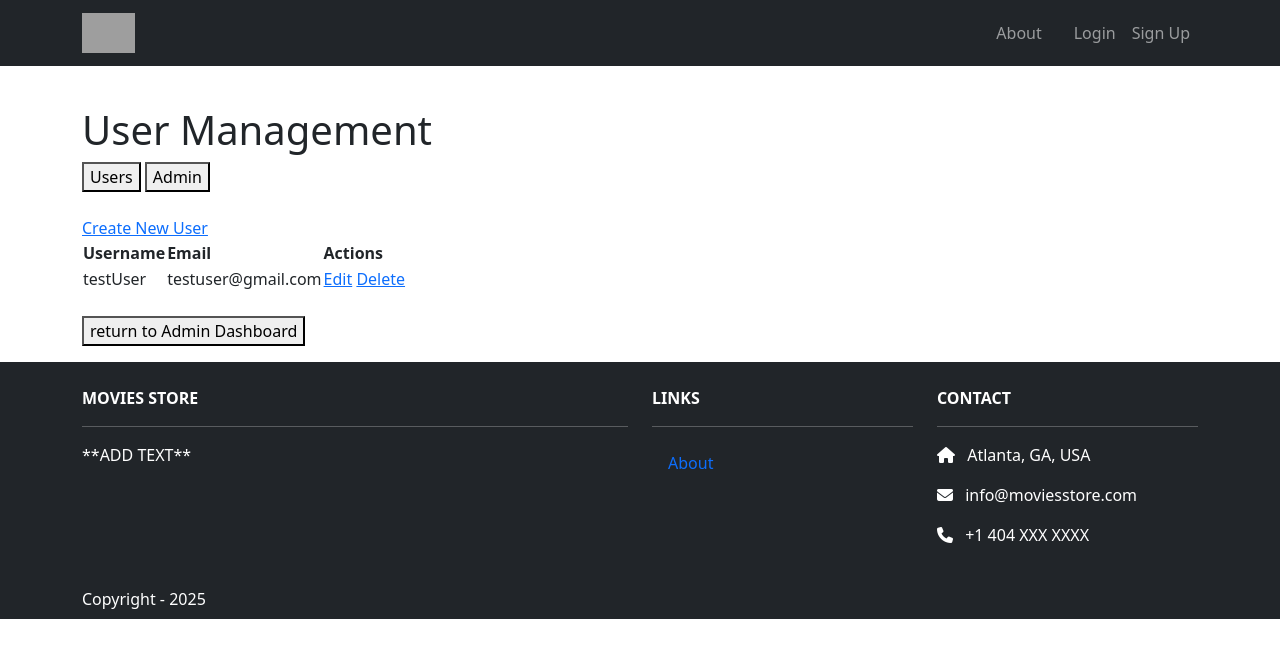
After one commit to DavidDiaz0317/CS2340-Movie-Store, a Django app: page /adminpage/users/ in a window 1280 px wide. The commit adds this page. Shown: the top 658 px of the page. Run offline with Django 5.2, Linux system fonts and the light colour scheme; data comes from the database, SQL or seed files in the repository; both versions use the stored data as it was after the commit; some libraries are stand-ins or nearby versions; grey boxes are pictures that could not be loaded.

Commit message:
modified admin_dashboard, admin_user and debugged unique email

```diff
--- a/CS2340-MovieStore/MovieStore/MovieStore/settings.py
+++ b/CS2340-MovieStore/MovieStore/MovieStore/settings.py
@@ -43,6 +43,7 @@ INSTALLED_APPS = [
     'home',
     'list',
     'accounts',
+    'adminPage',
 ]
 
 MIDDLEWARE = [
--- a/CS2340-MovieStore/MovieStore/MovieStore/templates/base.html
+++ b/CS2340-MovieStore/MovieStore/MovieStore/templates/base.html
@@ -15,7 +15,7 @@
 </head>
 <body>
     <!-- Header -->
-    <nav class="p-3 navbar navbar-dark bg-dark navbar-expand-lg">
+    <nav class="p-2 navbar navbar-dark bg-dark navbar-expand-lg">
         <div class="container">
             <a class="navbar-brand" href="{% url 'home.index' %}">
                 <img src="{% static '' %}" alt="logo" height="40">
@@ -31,7 +31,9 @@
             <div class="collapse navbar-collapse"
                  id="navbarNavAltMarkup">
                 <div class="navbar-nav ms-auto navbar-ml">
+                    {% if not user.is_authenticated %}
                     <a class="nav-link" href="{% url 'home.about' %}">About</a>
+                    {% endif %}
                     <div class="vr bg-white mx-2 d-none d-lg-block"></div>
                     {% if user.is_authenticated %}
                         <a class="nav-link" href="{% url 'accounts.logout' %}">Logout ({{ user.username }}</a>
@@ -53,9 +55,9 @@
     </div>
 
     <!-- Footer -->
-    <section class="p-3 ms-footer d-none d-md-block">
+    <section class="p-2 ms-footer-bottom bg-dark">
         <div class="container">
-            <div class="row mt-3 test-white">
+            <div class="row mt-3 text-white">
                 <div class="col-md-6 col-lg-6 col-xl-6 mx-auto mb-4">
                     <b>MOVIES STORE</b>
                     <hr />
@@ -77,21 +79,11 @@
                     <p><i class="fas fa-envelope me-2"></i> info@moviesstore.com</p>
                     <p><i class="fas fa-phone me-2"></i> +1 404 XXX XXXX</p>
                 </div>
-            </div>
-        </div>
-    </section>
-    <section>
-        <section class="p-3 ms-footer-bottom bg-dark">
-            <div class="container d-flex justify-content-between">
-                <div class="me-5 text-white">
-                    <span> DESIGNED BY Avril
-                    </span>
-                </div>
                 <div class="text-white">
                     <span> Copyright - 2025</span>
                 </div>
             </div>
-        </section>
+        </div>
     </section>
     <!-- Footer -->
 </body>
--- a/CS2340-MovieStore/MovieStore/MovieStore/urls.py
+++ b/CS2340-MovieStore/MovieStore/MovieStore/urls.py
@@ -27,7 +27,7 @@ urlpatterns = [
     path('', include('home.urls')),
     path('accounts/', include('accounts.urls')),
 
-    path('adminPage/', include('adminPage.urls')),
+    path('adminpage/', include('adminPage.urls')),
 
 ]
 urlpatterns += static(settings.MEDIA_URL,
--- a/CS2340-MovieStore/MovieStore/accounts/urls.py
+++ b/CS2340-MovieStore/MovieStore/accounts/urls.py
@@ -3,7 +3,7 @@ from . import views
 from django.contrib.auth import views as auth_views
 
 urlpatterns = [
-    path('signup', views.signup, name='accounts.signup'),
+    path('signup/', views.signup, name='accounts.signup'),
     path('login/', views.login, name='accounts.login'),
     path('logout/', views.logout, name='accounts.logout'),
     path('password-reset/',
--- a/CS2340-MovieStore/MovieStore/accounts/views.py
+++ b/CS2340-MovieStore/MovieStore/accounts/views.py
@@ -42,6 +42,9 @@ def login(request):
         if user is None:
             template_data['error'] = "The username or password you entered is incorrect."
             return render(request, 'accounts/login.html', {'template_data': template_data})
+        elif user.is_staff or user.is_superuser:
+            auth_login(request, user)
+            return redirect('admin_home')
         else:
             auth_login(request, user)
             return redirect('movies.index')
--- /dev/null
+++ b/CS2340-MovieStore/MovieStore/adminPage/templates/adminPage/adminUser.html
@@ -0,0 +1,34 @@
+{% extends  'base.html' %}
+{% block content %}
+<div class="p-3 mt-4">
+    <div class="container">
+        <h1>User Management</h1>
+        <button onclick="window.location.href='{% url 'admin_users' %}?type=user'">Users</button>
+        <button onclick="window.location.href='{% url 'admin_users' %}?type=admin'">Admin</button>
+
+        <br><br>
+
+        <a href="{% url 'create_user' %}">Create New User</a>
+
+        <table>
+            <tr>
+                <th>Username</th>
+                <th>Email</th>
+                <th>Actions</th>
+            </tr>
+            {% for user in users %}
+                <tr>
+                    <td>{{ user.username }}</td>
+                    <td>{{ user.email }}</td>
+                    <td>
+                        <a href="{% url 'edit_user' user.id %}">Edit</a>
+                        <a href="{% url 'delete_user' user.id %}">Delete</a>
+                    </td>
+                </tr>
+            {% endfor %}
+        </table>
+        <br>
+        <button onclick="window.location.href='{% url 'admin_home' %}'">return to Admin Dashboard</button>
+    </div>
+</div>
+{% endblock content %}
--- a/CS2340-MovieStore/MovieStore/adminPage/urls.py
+++ b/CS2340-MovieStore/MovieStore/adminPage/urls.py
@@ -3,9 +3,13 @@ from django.urls import path
 from . import views
 
 urlpatterns = [
-    path("", views.index, name="index"),
+    path("dashboard/", views.admin_home, name="admin_home"),
+    path("movies/", views.admin_movies, name="admin_movies"),
+    path("reviews/", views.admin_reviews, name="admin_reviews"),
 
-    path("movies/", views.movies, name="movies"),
-    path("users/", views.users, name="users"),
-    path("reviews/", views.reviews, name="reviews"),
+    #user management
+    path("users/", views.admin_users, name="admin_users"),
+    path('create/', views.create_user, name="create_user"),
+    path('edit/<int:user_id>/', views.edit_user, name="edit_user"),
+    path('delete/<int:user_id>/', views.delete_user, name="delete_user"),
 ]
--- a/CS2340-MovieStore/MovieStore/adminPage/views.py
+++ b/CS2340-MovieStore/MovieStore/adminPage/views.py
@@ -1,15 +1,60 @@
-from django.shortcuts import render
-
-# Create your views here.
-
-from django.http import HttpResponse
+from django.shortcuts import render, redirect, get_object_or_404
+from django.contrib.auth.models import User
+from django.urls import reverse
+from django.contrib.auth.forms import UserChangeForm
+from .forms import CustomUserCreationForm
+from django.contrib.auth.decorators import login_required, user_passes_test
 
 
-def index(request):
-    return HttpResponse("Hello, world. You're at the adminpage index.")
-def movies(request):
-    return HttpResponse("Hello, world. You're at the movies page.")
-def users(request):
-    return HttpResponse("Hello, world. You're at the user page.")
-def reviews(request):
-    return HttpResponse("Hello, world. You're at the reviews.")
+def is_staff(user):
+    return user.is_staff
+
+@login_required
+@user_passes_test(is_staff)
+def admin_home(request):
+    return render(request, 'adminPage/adminHome.html', {'users':  User.objects.all()})
+
+def admin_users(request):
+    user_type = request.GET.get('type', 'user')
+
+    if user_type == 'admin':
+        users = User.objects.filter(is_staff=True)
+    else:
+        users = User.objects.filter(is_staff=False)
+    return render(request, 'adminPage/adminUser.html', {'users': users})
+
+def create_user(request):
+    if request.method == 'POST':
+        form = CustomUserCreationForm(request.POST)
+        if form.is_valid():
+            form.save()
+            return redirect('admin_users')
+    else:
+        form = CustomUserCreationForm()
+
+    return render(request, 'adminPage/create_user.html', {'form': form})
+
+def edit_user(request, user_id):
+    user = get_object_or_404(User, id=user_id)
+    user_type = request.GET.get('type', 'user')
+
+    if request.method == 'POST':
+        form = UserChangeForm(request.POST, instance=user)
+        if form.is_valid():
+            form.save()
+            return redirect(f'{reverse("admin_users")}?type={user.user_type}')
+    else:
+        form = UserChangeForm(instance=user)
+    return render(request, 'adminPage/edit_user.html', {'form': form, 'user': user,
+                                                        'user_type': user_type})
+
+def delete_user(request, user_id):
+    user = get_object_or_404(User, id=user_id)
+    user.delete()
+    return redirect('admin_users')
+
+def admin_movies(request):
+    return redirect(reverse('admin_home'))
+
+def admin_reviews(request, user_id):
+    return redirect(reverse('admin_home'))
```
Also changed, not shown: CS2340-MovieStore/MovieStore/adminPage/forms.py (added, +23 -0 lines), CS2340-MovieStore/MovieStore/adminPage/templates/adminPage/adminHome.html (added, +15 -0 lines), CS2340-MovieStore/MovieStore/adminPage/templates/adminPage/adminMovies.html (added, +10 -0 lines), CS2340-MovieStore/MovieStore/adminPage/templates/adminPage/adminReviews.html (added, +10 -0 lines), CS2340-MovieStore/MovieStore/adminPage/templates/adminPage/create_user.html (added, +24 -0 lines), CS2340-MovieStore/MovieStore/adminPage/templates/adminPage/edit_user.html (added, +28 -0 lines), CS2340-MovieStore/MovieStore/db.sqlite3.
